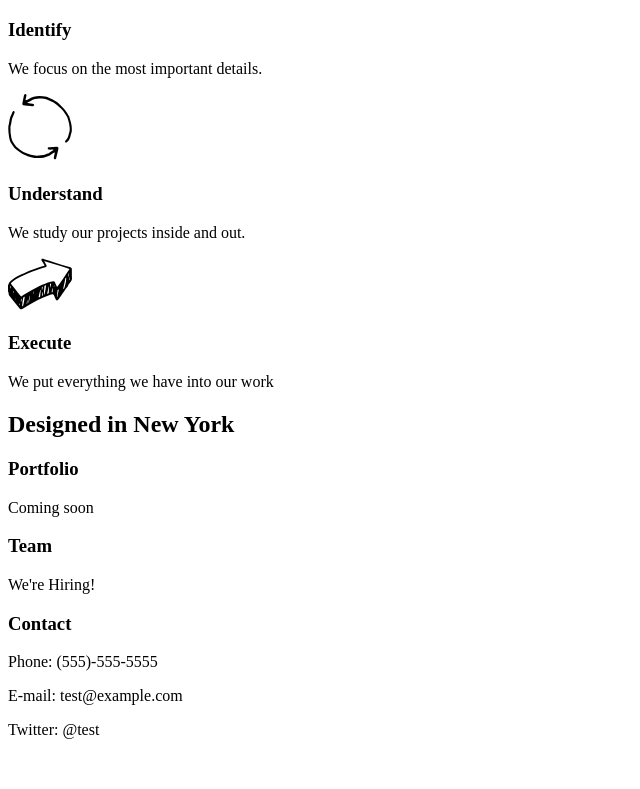
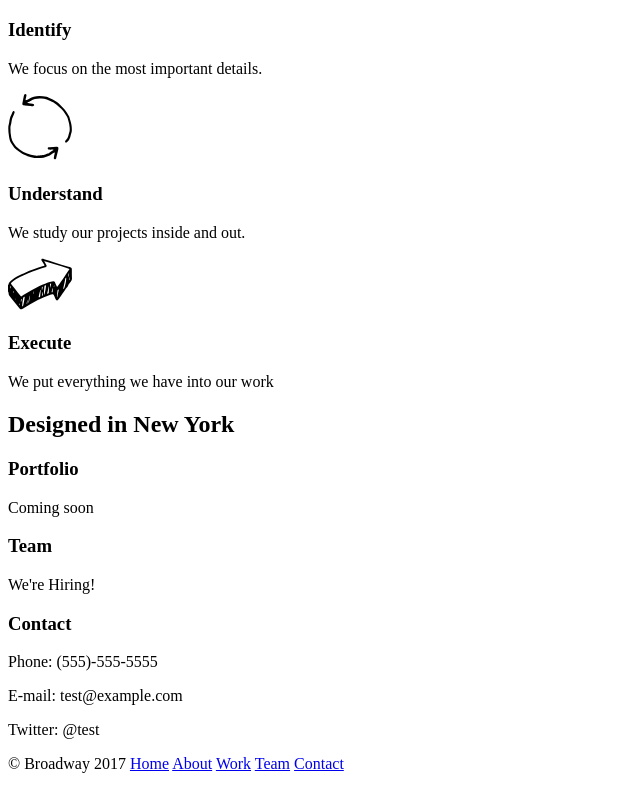
Before and after one commit to tcarisch/Broadway, a plain HTML site: page index.html in a window 1280 px wide. Shown: the part 339-1128 px from the top of the page, without its empty margins (0-640 px from the left). Before the commit the page ends 1094 px from the top, so only its background shows below. Drawn offline with Linux system fonts and the light colour scheme.

Commit message:
finished footer

```diff
--- a/index.html
+++ b/index.html
@@ -48,6 +48,14 @@
       <p>E-mail: test@example.com</p>
       <p>Twitter: @test</p>
     </div>
+    <div id="footer">
+      <p>© Broadway 2017
+        <a class="btn-nav" href="#">Home</a>
+        <a class="btn-nav" href="#">About</a>
+        <a class="btn-nav" href="#work">Work</a>
+        <a class="btn-nav" href="#team">Team</a>
+        <a class="btn-nav" href="#contact">Contact</a>
+
 
 
 
```
